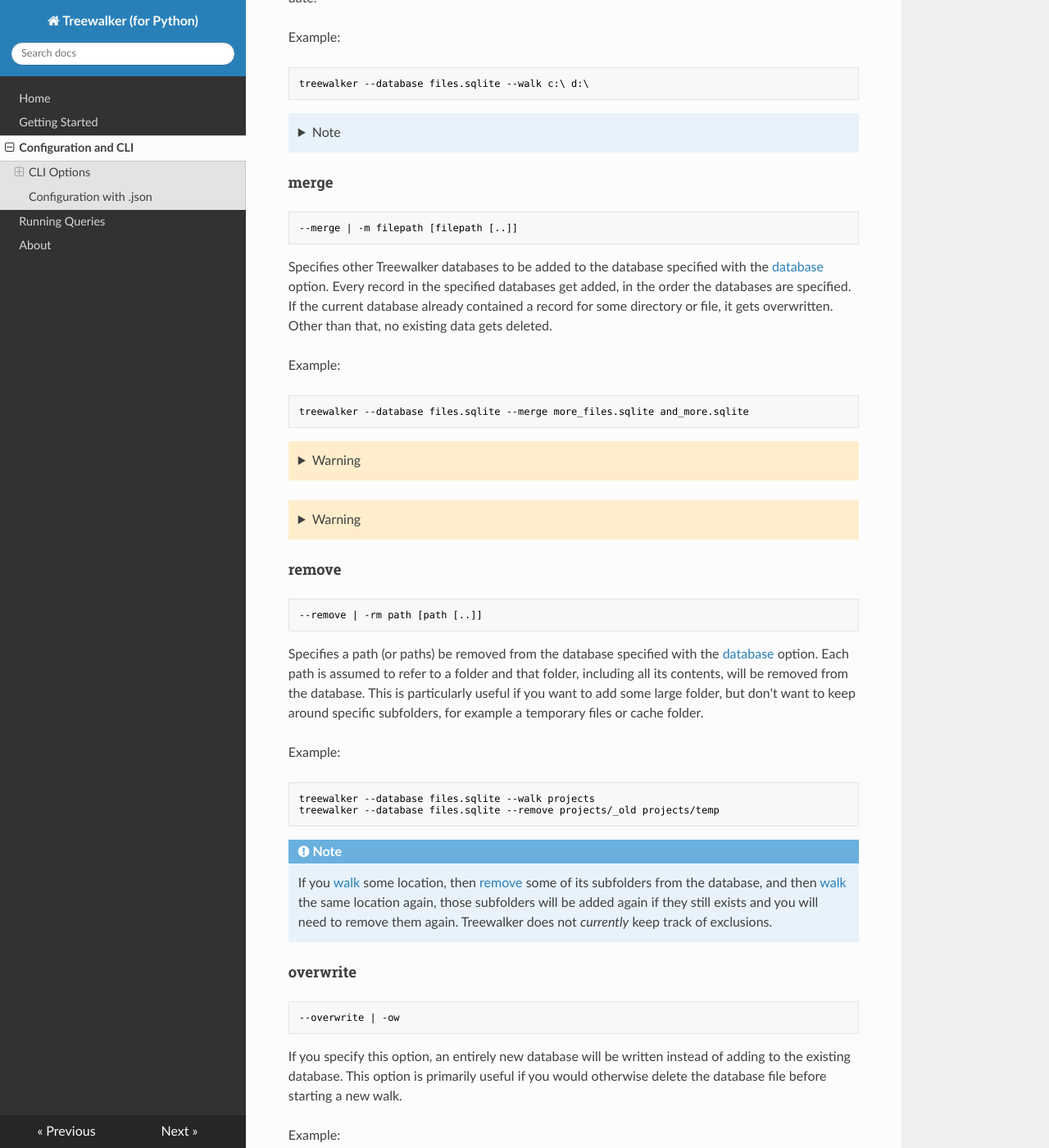
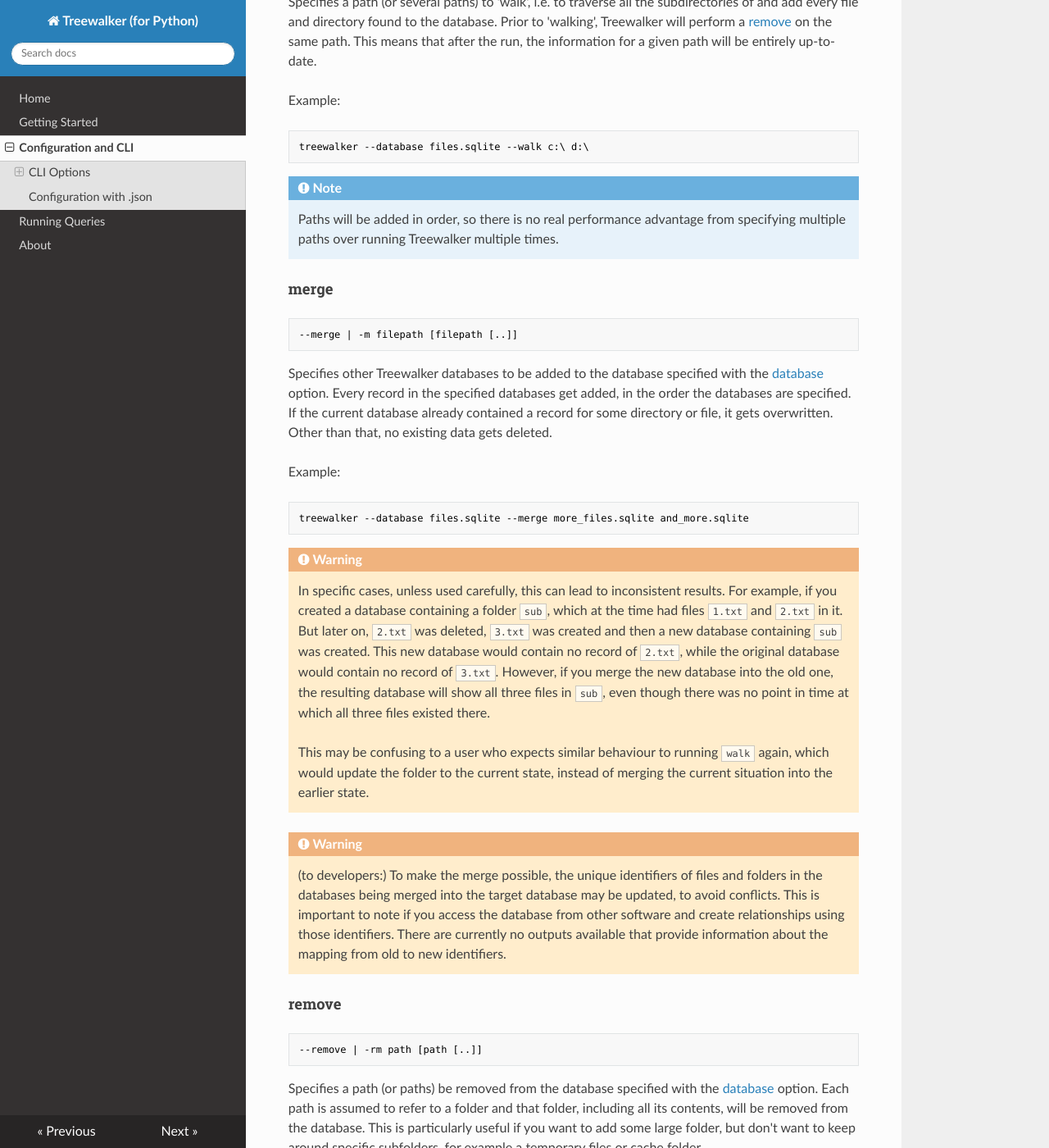
Before and after one commit to jaapvandervelde/treewalker, an MkDocs documentation site: the page built from docs/configuration.md, in a window 1280 px wide and 1400 px high, scrolled down 1404 px. Shown: the whole window at 82% size. Built offline with MkDocs 1.6.1, drawn with Linux system fonts in a browser that asks for light colours; nearby versions of some CDN libraries; some of the changed text lies outside the part shown.

Commit message:
readthedocs fixes

````diff
--- a/docs/configuration.md
+++ b/docs/configuration.md
@@ -28,7 +28,7 @@
 treewalker --help
 ```
 
-??? note
+!!! note
     The same help text is shown if the user makes a mistake in providing commandline options. The difference is that in that case, an non-zero errorlevel will be set and an error message will also be shown at the top.
 
 #### database
@@ -55,7 +55,7 @@
 treewalker --database files.sqlite --walk c:\ d:\
 ```
 
-??? Note
+!!! Note
     Paths will be added in order, so there is no real performance advantage from specifying multiple paths over running Treewalker multiple times.
 
 #### merge
@@ -71,12 +71,12 @@
 treewalker --database files.sqlite --merge more_files.sqlite and_more.sqlite
 ```
 
-??? warning
+!!! warning
     In specific cases, unless used carefully, this can lead to inconsistent results. For example, if you created a database containing a folder `sub`, which at the time had files `1.txt` and `2.txt` in it. But later on, `2.txt` was deleted, `3.txt` was created and then a new database containing `sub` was created. This new database would contain no record of `2.txt`, while the original database would contain no record of `3.txt`. However, if you merge the new database into the old one, the resulting database will show all three files in `sub`, even though there was no point in time at which all three files existed there.
 
     This may be confusing to a user who expects similar behaviour to running `walk` again, which would update the folder to the current state, instead of merging the current situation into the earlier state.
 
-??? warning
+!!! warning
     (to developers:) To make the merge possible, the unique identifiers of files and folders in the databases being merged into the target database may be updated, to avoid conflicts. This is important to note if you access the database from other software and create relationships using those identifiers. There are currently no outputs available that provide information about the mapping from old to new identifiers.
 
 #### remove
@@ -109,7 +109,7 @@
 treewalker --database files.sqlite --walk C:\ --overwrite
 ```
 
-??? Warning
+!!! Warning
     Just in case it wasn't clear already: this *erases all the data* that was previously in the database you are overwriting! If you just want to overwrite existing data with new data, you don't have to specify a switch - that is the default behaviour for [walk](#walk).
 
 #### rewrite
@@ -130,7 +130,7 @@
 ```
 (in this example, paths in all records will start with `projects\some_path\etc.` instead of their absolute path)
 
-??? tip
+!!! tip
     Give it a try by running Treewalker on some existing subfolder and running a query afterward; try `treewalker -db on.sqlite folder --overwrite` and `treewalker -db off.sqlite folder --rewrite_admin False --overwrite` and compare `treewalker -db on.sqlite -qf -ql 10` vs. `treewalker -db off.sqlite -qf -ql 10`
 
 #### rewrite_admin
@@ -154,7 +154,7 @@
 ```
 (this would write directories as `C:\Temp\etc.` instead of `\\computer01\c$\Temp\etc.`)
 
-??? tip
+!!! tip
     Give it a try by running Treewalker on a small folder and running a query afterward; try `treewalker -db on.sqlite C:\Temp --overwrite` and `treewalker -db off.sqlite C:\Temp --rewrite_admin False --overwrite` and compare `treewalker -db on.sqlite -qf -ql 10` vs. `treewalker -db off.sqlite -qf -ql 10`
 
 #### set_host
@@ -171,7 +171,7 @@
 ```
 This would change every local path in `files.sqlite` to become relative to `computer01`, for example `C:\Temp` would be rewritten as `\\computer01\c$\Temp`.
 
-??? tip
+!!! tip
     This option was initially added to allow for conversion of older Treewalker databases, which never wrote paths relative to administrative shares, to be compatible with newer ones. If you have older Treewalker databases, you may want to convert them for that reason.
 
 #### Queries
@@ -217,7 +217,7 @@
 Total rows: 3
 ```
 
-??? warning
+!!! warning
     In the current implementation, note (visible in the example) that the term that applies to the folder doesn't necessarily apply to its name, but to its entire path. As a result, a term that should apply to the directory can appear *before* a term that applies to the folder it is in. E.g. `__pycache__` is in `dataframe`, but matches itself because of `torch_test`, which comes before `dataframe` in its path!
 
 ##### query_file
@@ -227,7 +227,7 @@
 ```
 This command is very similar to [query_dir](#query_dir), except that it won't list directories but files. Terms after `in` will still apply to directories the files should be in.
 
-??? note
+!!! note
     unlike directories, there is no conflict in the order, as the terms apply to the name of the file, not the full path.
 
 ##### query_limit
--- a/mkdocs.yml
+++ b/mkdocs.yml
@@ -8,4 +8,3 @@
 theme: readthedocs
 markdown_extensions:
   - admonition
-  - pymdownx.details
--- a/requirements.txt
+++ b/requirements.txt
@@ -2,4 +2,3 @@
 scandir
 typing
 mkdocs
-pymdown-extensions
````
